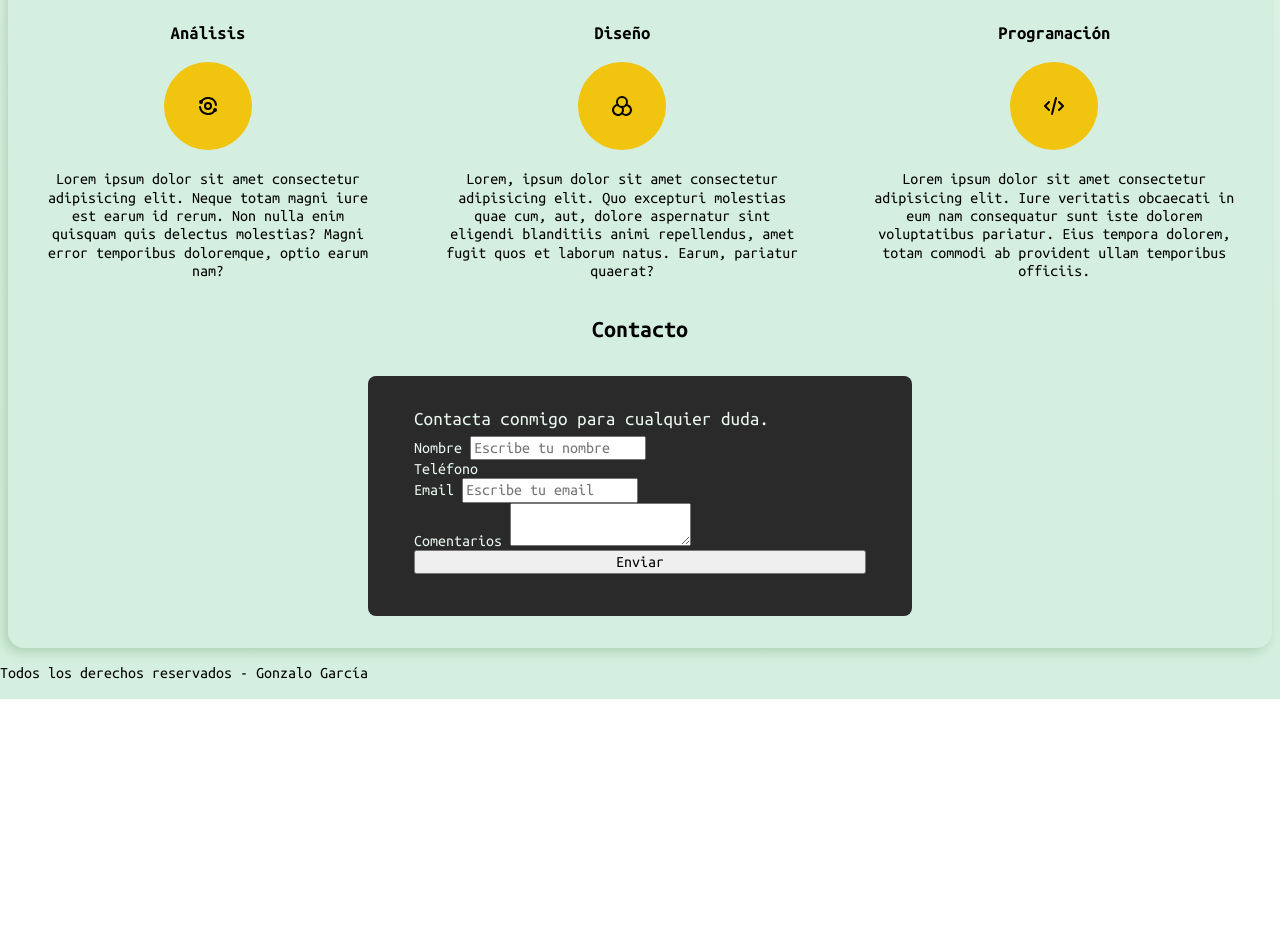
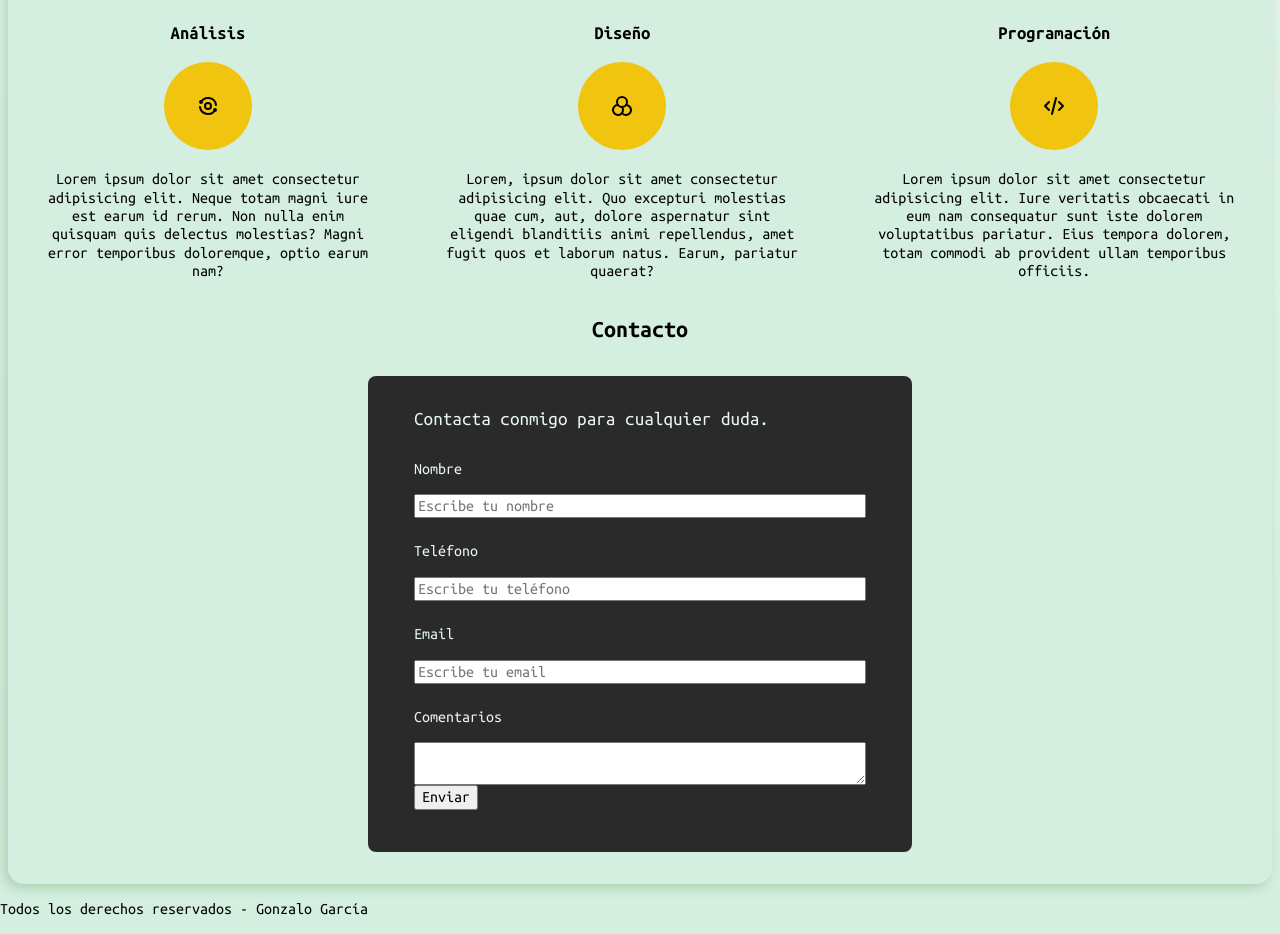
Before and after one commit to gnzlgarcia/curriculum, a plain HTML site: page index.html in a window 1280 px wide. Shown: the part 842-1776 px from the top of the page. Before the commit the page ends 1541 px from the top, so only its background shows below. Drawn offline with Linux system fonts and the light colour scheme.

Commit message:
Hasta formulario

```diff
--- a/css/styles.css
+++ b/css/styles.css
@@ -156,8 +156,7 @@ a {
 
 fieldset {
     border: none;
-    display: flex;
-    flex-direction: column;
+
 }
 
 fieldset label {
@@ -168,8 +167,10 @@ fieldset label {
     font-size: 1.2rem;
 }
 
-.input-grid{
-
+.input-grid {
+    border: none;
+    display: flex;
+    flex-direction: column;
 }
 
 @media (min-width: 480px) {
--- a/index.html
+++ b/index.html
@@ -92,7 +92,7 @@
 
                         <div class="input-grid">
                             <label for="">Teléfono</label>
-                            <nput type="tel" placeholder="Escribe tu teléfono">
+                            <input type="tel" placeholder="Escribe tu teléfono">
                         </div>
 
                         <div class="input-grid">
```
